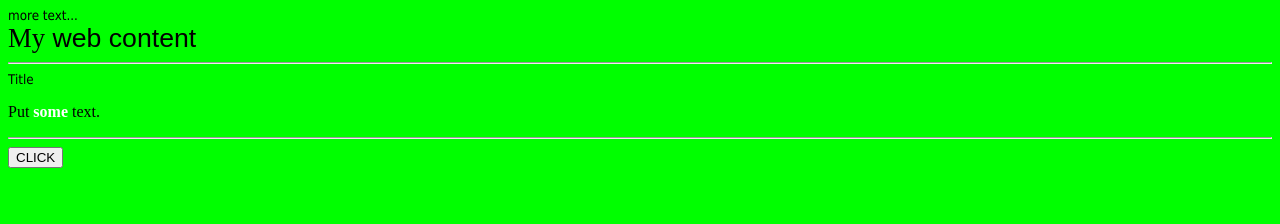
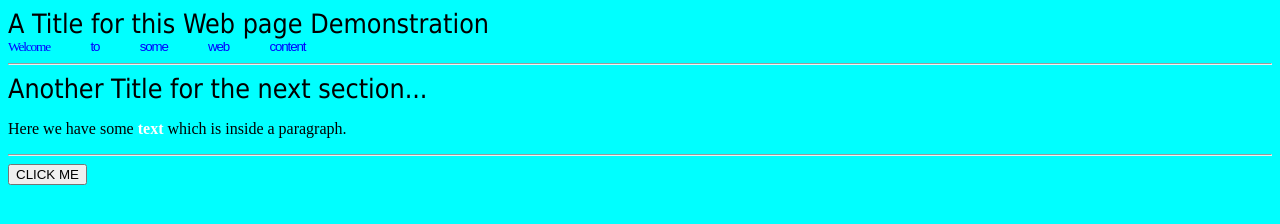
Before and after one commit to mrLWachs/HTML5Application, a website: page public_html/index.html in a window 1280 px wide. Drawn offline with Linux system fonts and the light colour scheme.

Commit message:
The in-class examples

```diff
--- a/public_html/index.html
+++ b/public_html/index.html
@@ -1,86 +1,94 @@
 <!DOCTYPE html>
-<!--
-To change this license header, choose License Headers in Project Properties.
-To change this template file, choose Tools | Templates
-and open the template in the editor.
--->
+
+<!-- This is how you do a comment in HTML -->
+
+<!-- This is the project I demonstrated in class on using HTML, XHTML, HTML5
+code along with an introduction to CSS and JavaScript coding. -->
+
+<!-- This is the opening HTML tag with encompasses the entire webpage -->
 <html>
+
+    <!-- The header section tag (this is the 'unseen' part of the page)-->
     <head>
+
+        <!-- The title at the top of the web browser -->
         <title>TODO supply a title</title>
+
+        <!-- Meta tags provide information to browsers -->
         <meta charset="UTF-8">
         <meta name="viewport" content="width=device-width, initial-scale=1.0">
 
-        <!-- linked CSS to a separate style sheet -->
+        <!-- Linked CSS to a separate style sheet -->
         <link rel="stylesheet" type="text/css" href="styles.css" />
 
-
-        <!-- embedded CSS -->
+        <!-- Embedded CSS to effect this entire page -->
         <style type="text/css">
 
+            /* comments in CSS code sections can work like other programming
+               languages like Java and C# */
+
             div {
-
                 font-family    :   Tahoma   ;
-                font-size      :   10pt     ;
-
+                font-size      :   20pt     ;
             }
 
             body {
-                background-color: rgb(0,255,0);
+                background-color: rgb(0,255,255);
             }
 
             span {
-                font-weight: bolder ;
+                font-weight: bolder;
             }
 
         </style>
 
         <!-- script tag switches to JavaScript -->
-        <script type="text/JavaScript">
+        <script>
 
-            function message(var text) {
-                alert("Hello wOrld! " + text);
+            // Also comments in JavaScript can work like other programming
+            // languages like Java and C#
+
+
+            // This is a method in JavaScript with an "alert" which operates
+            // like a JOtionPage or MessageBox dialog
+
+            function message() {
+                alert("Hello World!");
             }
 
         </script>
-
-
-
     </head>
 
-
-    <!-- the "body" is the part the user sees affected by the header -->
+    <!-- The "body" is the part the user sees and is affected by the header -->
     <body>
 
-        <div>more text...</div>
+        <!-- -->
+        <div>A Title for this Web page Demonstration</div>
 
         <!-- inline CSS example -->
+        <div style="
+             /* Inline css goes right inside a style attribute for a HTML tag */
+             font-family    :   Arial           ;
+             font-size      :   10pt            ;
+             color          :   rgb(0,0,255)   ;
+             letter-spacing :   -0.3mm          ;
+             word-spacing   :   10mm            ;
+             "><font face="Times New Roman">Welcome</font> to some web content
+        </div>
 
-        <div style="
+        <!-- The horizontal rule HTML tag is "self closing" -->
+        <hr />
 
-             /* inline css goes here */
+        <!-- The div tag is a "divider" for HTML content -->
+        <div>Another Title for the next section...</div>
 
-             font-family    :   Arial   ;
-             font-size      :   20pt    ;
-
-             /*
-             color          :   rgb(15,98,36);
-             letter-spacing :   -2.5mm  ;
-             word-spacing   :   10mm;
-             */
-
-             "><font face="Times New Roman">My</font> web content</div>
-
+        <!-- The paragraph tag and the span tag does not add line breaks -->
+        <p>Here we have some <span>text</span> which is inside a paragraph.</p>
 
         <hr />
 
-
-        <div>Title</div>
-
-        <p>Put <span>some</span> text.</p>
-
-        <hr />
-
-        <button type="button" onclick="message('Hi');"> CLICK </button>
+        <!-- The button calls the JavaScript method -->
+        <button type="button" onclick="message();"> CLICK ME </button>
 
     </body>
 </html>
```
